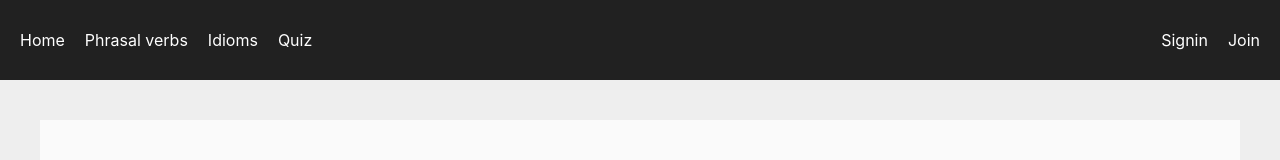
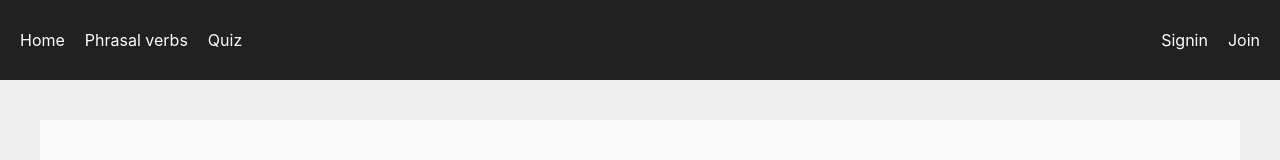
Before and after one commit to Foxlee1015/learn-english, a Next.js app: page / in a window 1280 px wide. Shown: the top 160 px of the page. Built offline with nearby package versions, Linux system fonts and the light colour scheme; what react-sizes would draw is missing.

Commit message:
style: remove header from nav

```diff
--- a/components/navs/Nav.js
+++ b/components/navs/Nav.js
@@ -12,7 +12,7 @@ import { FlexCenterBox } from "../../styles/common-styles";
 const routes = [
   { href: "/", text: "Home" },
   { href: "/phrasalverbs", text: "Phrasal verbs" },
-  { href: "/idioms", text: "Idioms" },
+  // { href: "/idioms", text: "Idioms" },
   { href: "/quiz", text: "Quiz" },
 ];
 
```
